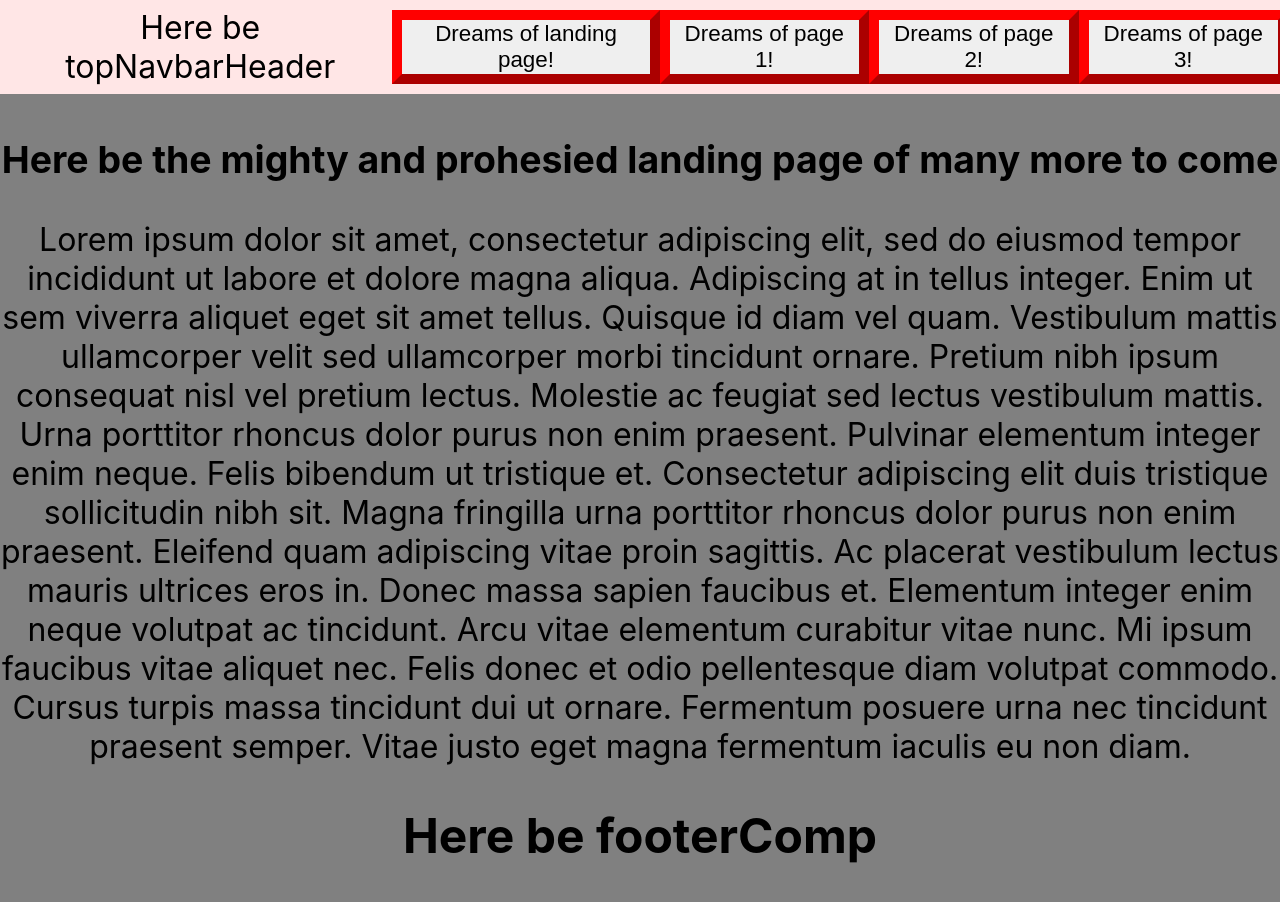
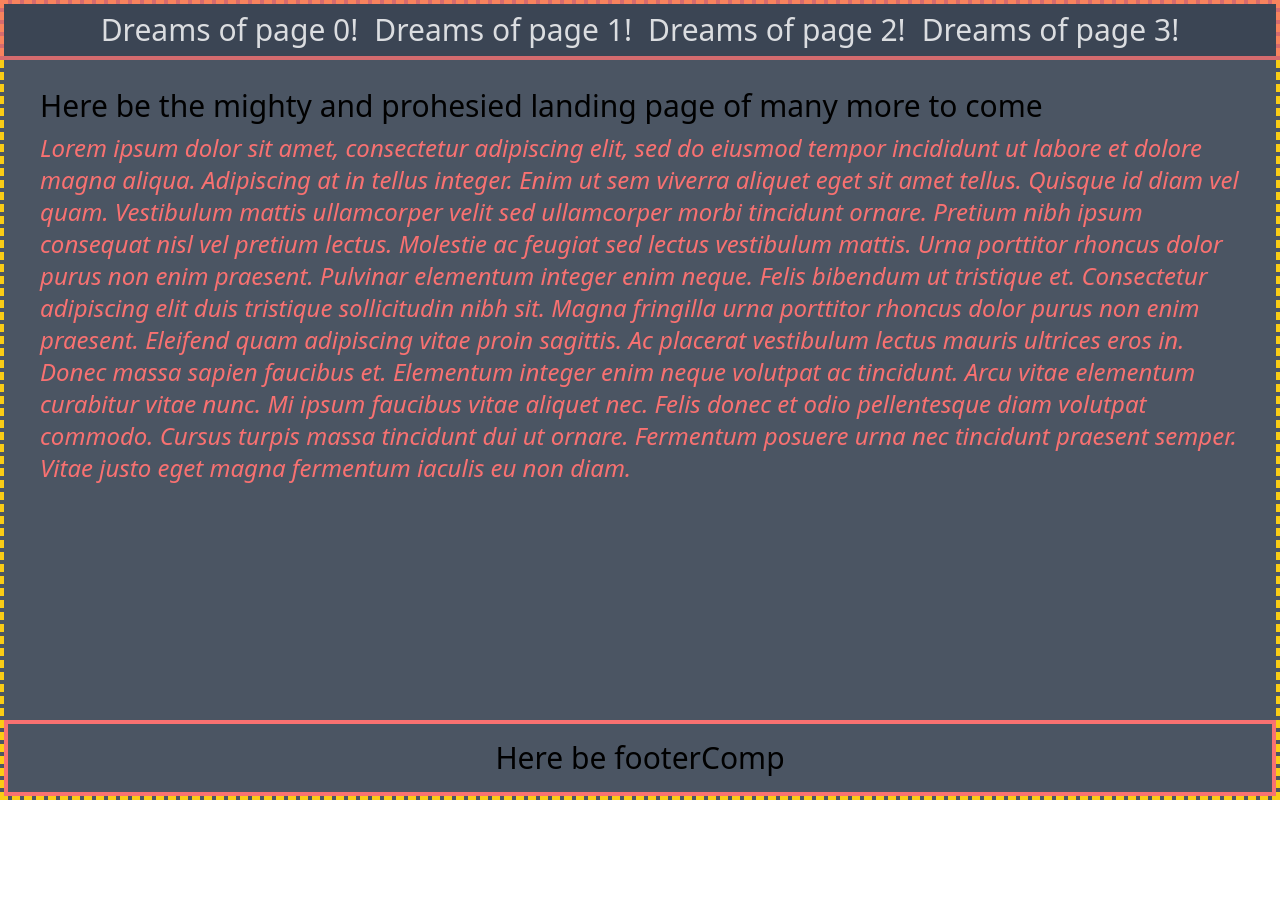
Before and after one commit to lavaxcii/2-dizajndreamssite, a React (Create React App) app: page / in a window 1280 px wide. Shown: the top 902 px of the page. After the commit the page ends 800 px from the top, so only its background shows below. Built offline with nearby package versions, Linux system fonts and the light colour scheme.

Commit message:
Add button generator; Add correct footer and header positioning; Add motion framer library; Add transition animation between web pages using antecendent; Add tailwindcss library; Add some styling using antecendent.

```diff
--- a/package.json
+++ b/package.json
@@ -7,6 +7,7 @@
     "@testing-library/jest-dom": "^5.16.5",
     "@testing-library/react": "^13.4.0",
     "@testing-library/user-event": "^13.5.0",
+    "framer-motion": "^8.0.2",
     "react": "^18.2.0",
     "react-dom": "^18.2.0",
     "react-scripts": "5.0.1",
@@ -38,6 +39,7 @@
     ]
   },
   "devDependencies": {
-    "gh-pages": "^4.0.0"
+    "gh-pages": "^4.0.0",
+    "tailwindscss": "^0.3.0"
   }
 }
--- a/src/App.js
+++ b/src/App.js
@@ -1,7 +1,6 @@
 import React, { useState, useEffect } from 'react';
-import './styles/GlobalStyle.css';
+import './index.css'
 import Page from './components/Page';
-
 
 function App() {
   // ovdje mi trebaju komponente koje će tvoriti main page/landing page
@@ -16,8 +15,10 @@ function App() {
   const [clicked, setClicked] = useState(0);
   const changeClickStatus = (pageId) => {
     setClicked(pageId);
+    // document.querySelector('.mainContainer').classList.add('mainContainerTransition');
     console.log(clicked)
   }
+
 
   const webpagesContent = [ {
     pageId: 0,
@@ -71,8 +72,8 @@ function App() {
   // skratiti kod poprilično, a i ispasti macan :3
 
     return (
-      <div className='mainContainer'>
-        <Page changeClickStatus={changeClickStatus} webpageContent={webpagesContent[clicked]} />
+      <div className='mainContainer bg-gray-600'>
+        <Page keyClick={clicked} changeClickStatus={changeClickStatus} webpageContent={webpagesContent[clicked]} />
       </div>
     )
 }
--- a/src/components/Footer.js
+++ b/src/components/Footer.js
@@ -1,6 +1,8 @@
+import '../index.css'
+
 function Footer() {
   return (
-    <div className="footer">
+    <div className="footer p-4 flex flex-row justify-center text-3xl border-solid border-4 border-red-400 w-full">
       <h2>Here be footerComp</h2>
     </div>
   )
--- a/src/components/Page.js
+++ b/src/components/Page.js
@@ -2,15 +2,16 @@ import React from 'react';
 import TopNavbarHeader from './TopNavbarHeader';
 import PageMainContent from './PageMainContent';
 import Footer from './Footer';
-// import '../styles/GlobalStyle.css';
+import '../index.css'
 
 function Page(props) {
+  //  initial={{ opacity: 0 }} animate={{ opacity: 1 }} transition={{ duration: 2, ease: "easeInOut" }}
 
   return (
-      <div>
+      <div className='min-h-screen flex flex-col items-center text-2xl border-dashed border-4 border-yellow-400'>
         <TopNavbarHeader changeClickStatus={props.changeClickStatus} />
-        <PageMainContent webpageContent={props.webpageContent} />
-        <Footer />
+        <PageMainContent keyClick={props.keyClick} webpageContent={props.webpageContent} />
+        <Footer className='' />
       </div>
   )
 }
--- a/src/components/PageMainContent.js
+++ b/src/components/PageMainContent.js
@@ -1,11 +1,14 @@
-function PaigeMainContent(props) {
+import '../index.css'
+import { motion as m } from 'framer-motion';
+
+function PageMainContent(props) {
   // webpageHeader={webpagesContent[clicked].header} webpageParagraph={webpagesContent[clicked].paragraph}
   return (
-    <div className="mainContainer">
-      <h3>{props.webpageContent.header}</h3>
-      <p>{props.webpageContent.paragraph}</p>
-    </div>
+    <m.div key={props.keyClick} initial={{ opacity: 0 }} animate={{ opacity: 1 }} transition={{ duration: 0.75, ease: "easeOut" }} className="m-8 mt-20 flex flex-col flex-grow">
+      <h3 className='text-3xl p-1'>{props.webpageContent.header}</h3>
+      <p className="text-2xl p-1 italic text-red-400 " >{props.webpageContent.paragraph}</p>
+    </m.div>
 
   )
 }
-export default PaigeMainContent
+export default PageMainContent
--- a/src/components/TopNavbarHeader.js
+++ b/src/components/TopNavbarHeader.js
@@ -1,11 +1,12 @@
 function TopNavbarHeader(props) {
+  const buttonArray = [];
+  for (let i = 0; i < 4; i++) {
+    // ifovi za nazive stranice
+    buttonArray.push(<button key={i} onClick={ () => props.changeClickStatus(i) } >Dreams of page {i}!</button>)
+  }
   return (
-    <div className="topNavbarHeader">
-      <p>Here be topNavbarHeader</p>
-      <button onClick={ () => props.changeClickStatus(0) }>Dreams of landing page!</button>
-      <button onClick={ () => props.changeClickStatus(1) }>Dreams of page 1!</button>
-      <button onClick={ () => props.changeClickStatus(2) }>Dreams of page 2!</button>
-      <button onClick={ () => props.changeClickStatus(3) }>Dreams of page 3!</button>
+    <div className="topNavbarHeader z-10 p-2 flex flex-row fixed top-0 justify-center space-x-4 text-3xl text-white bg-gray-700 opacity-80 border-solid border-4 border-red-400 w-full">
+      { buttonArray }
     </div>
   )
 }
--- /dev/null
+++ b/src/index.css
@@ -0,0 +1,3 @@
+@tailwind base;
+@tailwind components;
+@tailwind utilities;
--- a/src/styles/GlobalStyle.css
+++ b/src/styles/GlobalStyle.css
@@ -10,7 +10,6 @@ body {
   -webkit-font-smoothing: antialiased;
   -moz-osx-font-smoothing: grayscale;
   margin-top: 100px;
-
 }
 
 code {
@@ -37,10 +36,10 @@ p {
   background-color: gray;
   margin: 0;
   font-size: 2rem;
-  font-family: -apple-system, BlinkMacSystemFont, 'Segoe UI', 'Roboto', 'Oxygen',
-    'Ubuntu', 'Cantarell', 'Fira Sans', 'Droid Sans', 'Helvetica Neue',
-    sans-serif;
-  z-index: 1;
+}
+
+.mainContainerTransition {
+  transition: all ease-in-out 2s;
 }
 
 .topNavbarHeader {
@@ -52,5 +51,5 @@ p {
   margin: 0;
   position: fixed;
   top: 0;
-  /* z-index: 2; */
+  z-index: 2;
 }
--- /dev/null
+++ b/tailwind.config.js
@@ -0,0 +1,11 @@
+/** @type {import('tailwindcss').Config} */
+module.exports = {
+  content: [
+    "./src/*.js",
+    "./src/components/*.js"
+  ],
+  theme: {
+    extend: {},
+  },
+  plugins: [],
+}
```
Also changed, not shown: 1 other file (tests, documents, lock files or other folders).
